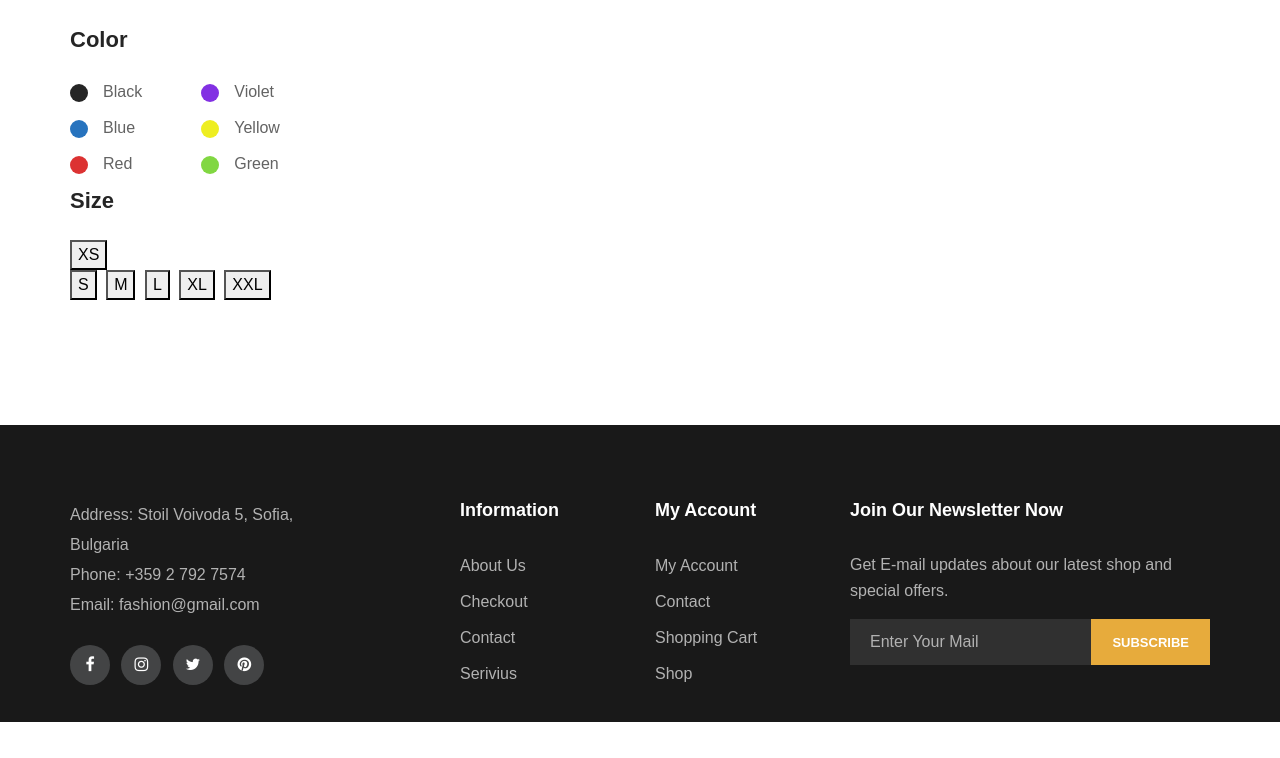
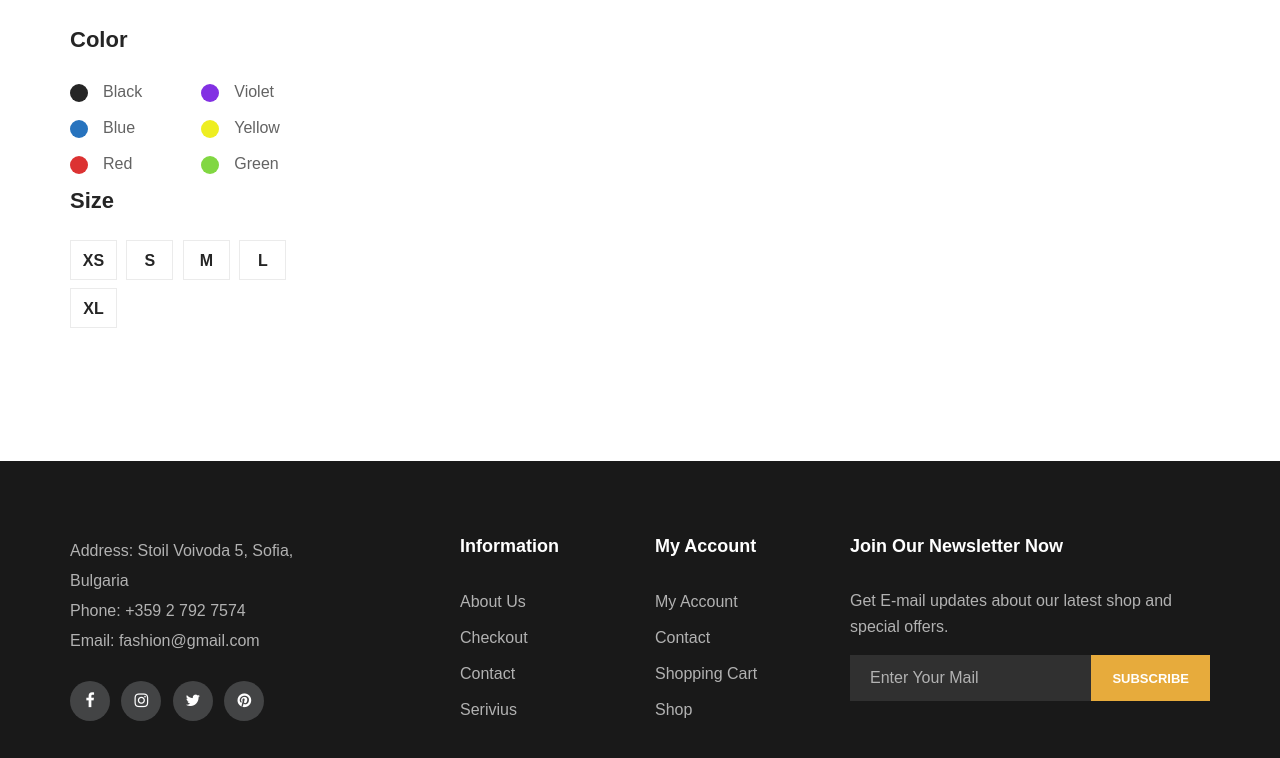
Before and after one commit to DanielDimitrov46/ClothesShop, a PHP site: page /Niki-nenchev-diploma/shop.php in a window 1280 px wide. Shown: the part 744-1502 px from the top of the page. Before the commit the page ends 1466 px from the top, so only its background shows below. Run offline with PHP 8.4, Linux system fonts and the light colour scheme; data that the repository does not hold is empty; some web fonts are replaced.

Commit message:
got something

```diff
--- a/filters.php
+++ b/filters.php
@@ -54,27 +54,33 @@
             </div>
         </div>
     </div>
+    <form>
     <div class="filter-widget">
         <h4 class="fw-title">Size</h4>
+        <div class="filter-widget">
             <div class="fw-size-choose">
-            <div class="select-button">
-                <button  onclick="window.location.href='/18323/shop.php?search=xs'">XS</button>
-            </div>
-            <div class="sc-item" >
-                <button onclick="window.location.href='/18323/shop.php?search=s'">S</button>
+                <div class="sc-item">
+                    <input type="radio" id="xs-size">
+                    <label for="xs-size">xs</label>
                 </div>
                 <div class="sc-item">
-                <button onclick="window.location.href='/18323/shop.php?search=m'">M</button>
+                    <input type="radio" id="s-size">
+                    <label for="s-size">s</label>
                 </div>
                 <div class="sc-item">
-                <button onclick="window.location.href='/18323/shop.php?search=l'">L</button>
+                    <input type="radio" id="m-size">
+                    <label for="m-size">m</label>
                 </div>
                 <div class="sc-item">
-                <button onclick="window.location.href='/18323/shop.php?search=xl'">XL</button>
+                    <input type="radio" id="l-size">
+                    <label for="l-size">l</label>
                 </div>
                 <div class="sc-item">
-                <button onclick="window.location.href='/18323/shop.php?search=xxl'">XXL</button>
+                    <input type="radio" id="xl-size">
+                    <label for="xl-size">xl</label>
                 </div>
             </div>
         </div>
     </div>
+    </form>
+</div>
--- a/shop.php
+++ b/shop.php
@@ -23,10 +23,9 @@
 <?php
 
 $search = @$_GET['search'];
-
+$sizes = @$_GET['sizes'];
 
 $connection = new PDO('mysql:host=localhost;dbname=18323',"root","");
-
 
 $rows = $connection -> query('SELECT
 i.idinventory,
@@ -35,29 +34,30 @@ i.sizes, i.categories
 FROM inventory as i ;'
 );
 
+
 if ($search) {
-    $query = $connection->prepare('SELECT
-i.idinventory,
-i.name, i.price, i.color,
-i.sizes, i.categories
-FROM inventory as i ;
+        $query = $connection->prepare('SELECT *
+FROM inventory i
 WHERE i.name LIKE ?
-   OR i.color LIKE ?
-   OR i.sizes LIKE ?
-   OR i.categories LIKE ?');
+OR i.color LIKE ?');
+        $query->execute([ "%".$search."%","%".$search."%"]);
+        $rows = $query->fetchAll();
 
-    $query->execute([ "%".$search."%","%".$search."%","%".$search."%","%".$search."%"]);
-    $rows = $query->fetchAll();
-}
+
+//        echo "<pre>";
+//        print_r( $rows );
+
+
+    }
+
 
 
 
 else{
     $rows = $connection -> query('SELECT
 i.idinventory,
-i.name, i.price, i.color,
-i.sizes, i.categories
-FROM inventory as i ;' );
+i.name, i.price, i.color, i.categories, i.sizes
+FROM inventory i' );
 }
 ?>
 
```
Lines whose indentation alone changed are shown as unchanged.
